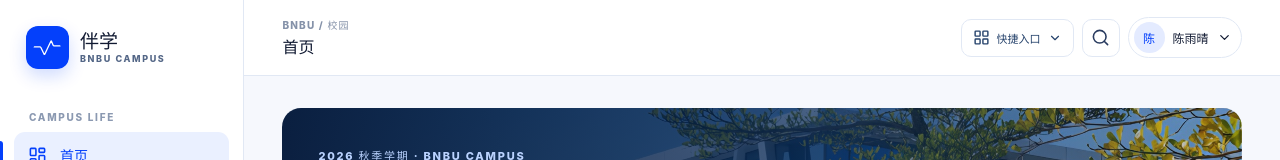
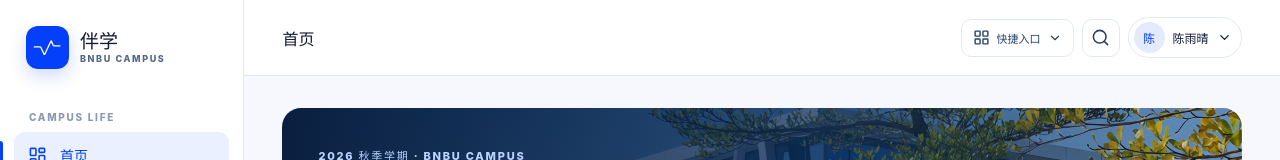
Before and after one commit to Luoyi-Gan/bnbu-banxue, a React (Vite) app: page /v2 in a window 1280 px wide. Shown: the top 160 px of the page. Built offline with nearby package versions, Linux system fonts and the light colour scheme.

Commit message:
style: remove student header breadcrumb

```diff
--- a/src/v2/V2App.tsx
+++ b/src/v2/V2App.tsx
@@ -81,7 +81,7 @@ function V2Shell({ children }: { children: ReactNode }) {
     {mobileMenu && <button type="button" className="v2-sidebar-scrim" aria-label="关闭导航" onClick={() => setMobileMenu(false)}/>}
     <div className="v2-workspace">
       <header className="v2-topbar">
-        <div className="v2-top-left"><button type="button" className="v2-icon-button v2-menu-trigger" onClick={() => setMobileMenu(true)} aria-label="打开导航"><Menu size={21}/></button><div><span className="v2-breadcrumb">BNBU / {admin ? '管理' : teacher ? '教师' : '校园'}</span><strong>{title}</strong></div></div>
+        <div className="v2-top-left"><button type="button" className="v2-icon-button v2-menu-trigger" onClick={() => setMobileMenu(true)} aria-label="打开导航"><Menu size={21}/></button><div>{(admin || teacher) && <span className="v2-breadcrumb">BNBU / {admin ? '管理' : '教师'}</span>}<strong>{title}</strong></div></div>
         <div className="v2-top-actions">
           {!admin && !teacher && <div className="v2-quick-nav" ref={quickNavRef}>
             <button type="button" className={`v2-quick-nav-trigger${quickNavOpen ? ' is-open' : ''}`} aria-expanded={quickNavOpen} aria-controls="v2-quick-nav-panel" aria-label="快捷入口" onClick={() => setQuickNavOpen((value) => !value)}><LayoutGrid size={17}/><span>快捷入口</span><ChevronDown size={14}/></button>
```
